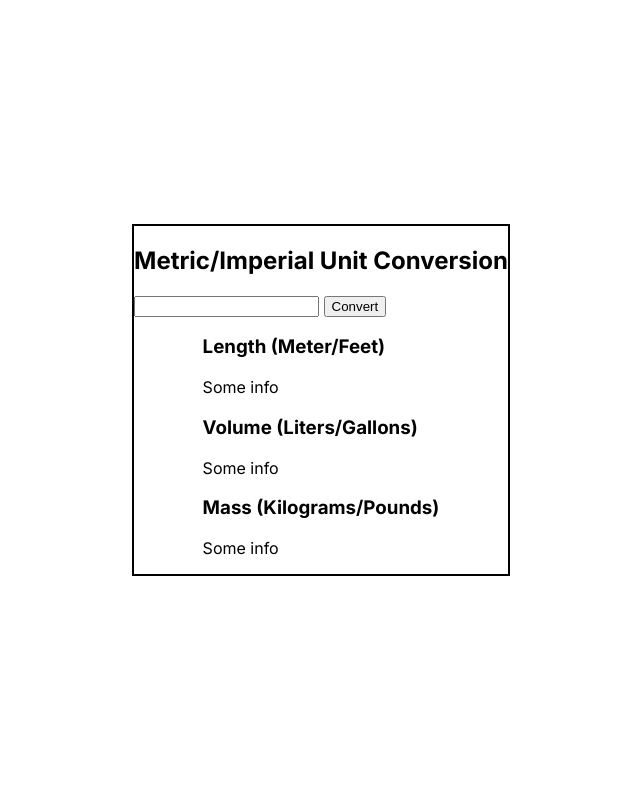
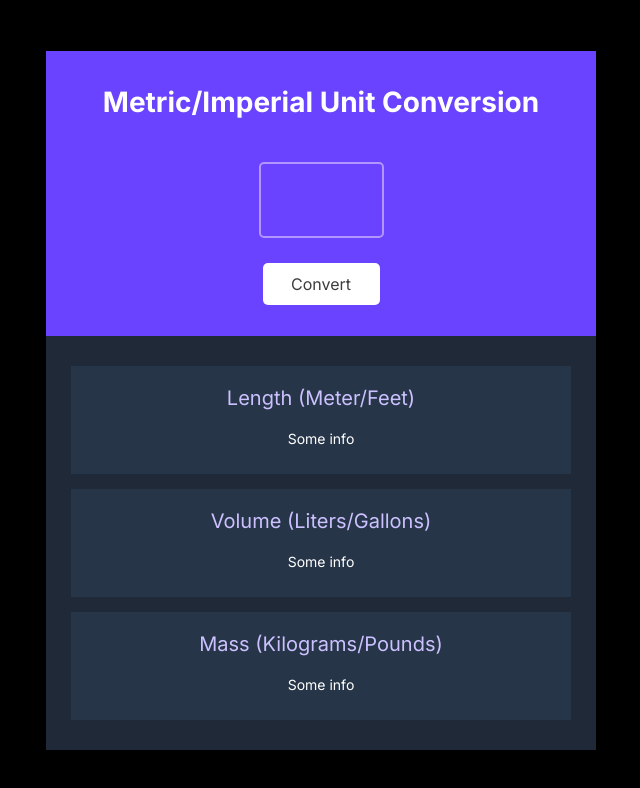
Before and after one commit to mehradhpr/unit-conversion, a plain HTML site: page index.html in a window 1280 px wide. Shown: the whole page, without its empty margins (319-959 px from the left). Drawn offline with Linux system fonts and the light colour scheme.

Commit message:
Finished styling the page

```diff
--- a/styles.css
+++ b/styles.css
@@ -9,17 +9,78 @@ html {
   display: flex;
   align-items: center;
   justify-content: center;
-  margin-top: auto;
-  margin-bottom: auto;
   height: 100%;
+  color: white;
+  background-color: black;
 }
 
-body {
-  font-family: inter;
+.input-section {
+  display: flex;
+  flex-direction: column;
+  background-color: #6943ff;
+  width: 550px;
+  height: 285px;
+  align-items: center;
+  justify-content: center;
+}
+
+.output-section {
+  background-color: #1f2937;
   display: flex;
   justify-content: center;
   align-items: center;
   flex-direction: column;
-  border: 2px solid;
-  width: fit-content;
+  gap: 15px;
+  padding-block: 30px;
 }
+
+h1 {
+  font-size: 28px;
+  font-family: Inter;
+  font-weight: bolder;
+}
+
+h3 {
+  font-family: Inter;
+  font-size: 20px;
+  color: #ccc1ff;
+  font-weight: 400;
+}
+
+p {
+  font-family: Inter;
+  font-size: 14px;
+}
+
+input {
+  font-family: Inter;
+  font-size: 58px;
+  font-weight: bolder;
+  width: 117px;
+  background: transparent;
+  color: white;
+  border: solid 2px #b295ff;
+  border-radius: 5px;
+  text-align: center;
+  margin-top: 20px;
+}
+
+button {
+  background-color: white;
+  color: #3d3d3d;
+  width: 117px;
+  height: 42px;
+  font-family: inter;
+  font-size: 16px;
+  border: none;
+  border-radius: 5px;
+  margin-top: 25px;
+  margin-bottom: 20px;
+}
+
+.result {
+  width: 500px;
+  height: 108px;
+  background-color: #273549;
+  text-align: center;
+}
```
Also changed, not shown: index.html (+0 -2 lines).
